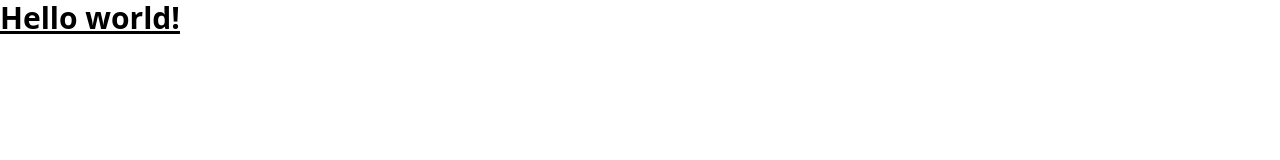
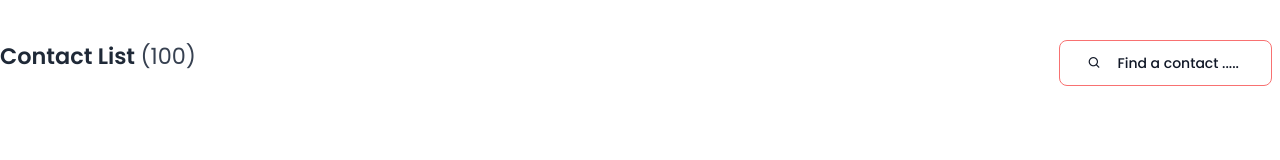
Before and after one commit to Zouhayr-BAHOUMI/Contact-app, a plain HTML site: page index.html in a window 1280 px wide. Drawn offline with nearby package versions, Linux system fonts and the light colour scheme.

Commit message:
ajouter partie header

```diff
--- a/index.html
+++ b/index.html
@@ -5,10 +5,32 @@
     <meta name="viewport" content="width=device-width, initial-scale=1.0">
     <title>Contact app</title>
     <script src="https://cdn.tailwindcss.com"></script>
+
+    <!-- fonts -->
+    <link href="https://fonts.googleapis.com/css2?family=Poppins:ital,wght@0,100;0,200;0,300;0,400;0,500;0,600;0,
+    700;0,800;0,900;1,100;1,200;1,300;1,400;1,500;1,600;1,700;1,800;1,900&display=swap" rel="stylesheet">
+    <!-- end fonts -->
+
+    <!-- icons -->
+    <link href='https://unpkg.com/boxicons@2.1.4/css/boxicons.min.css' rel='stylesheet'>
+    <!-- end icons -->
 </head>
-<body>
-    <h4 class="text-3xl font-bold underline">
-        Hello world!
-    </h4>
+<body class="font-[Poppins] " >
+    <!-- Header -->
+    <header class="container mx-auto flex justify-between justify-items-center">
+
+        <div class="mt-10">
+            <h3 class="text-gray-800 text-[1.4rem] font-semibold">Contact List <span class="text-gray-700 text-[1.4rem] font-normal">(100)</span> </h3>
+        </div>
+        <div class="mt-10">
+            <button class="text-gray-900 bg-white border border border-red-400  font-medium rounded-lg text-sm px-8 py-3 text-center inline-flex items-center me-2 mb-2">
+                <i class='bx bx-search  me-4 -ms-1'></i>
+                Find a contact .....
+            </button>
+        </div>
+    </header>
+    <!-- end header -->
+
+
 </body>
 </html>
```
